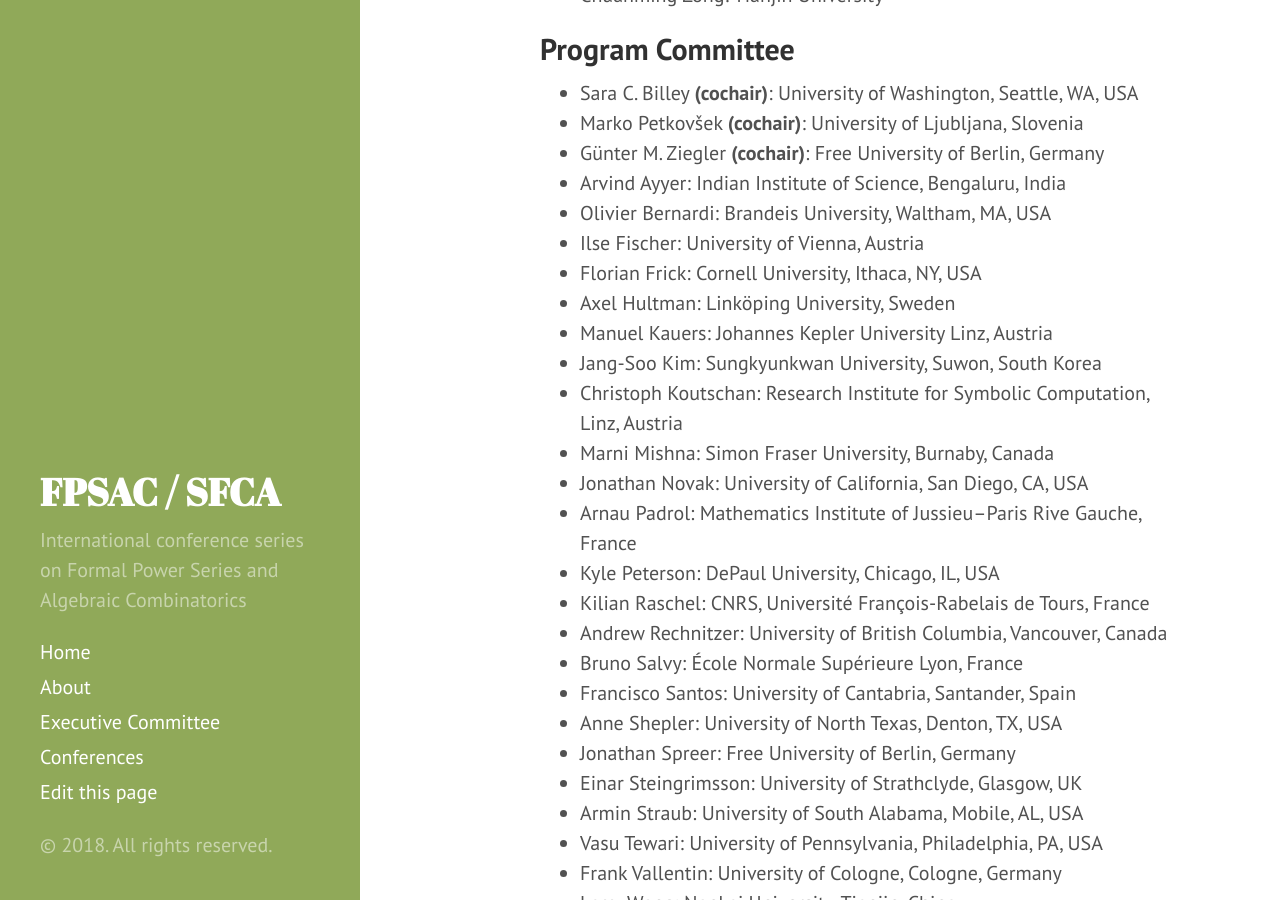
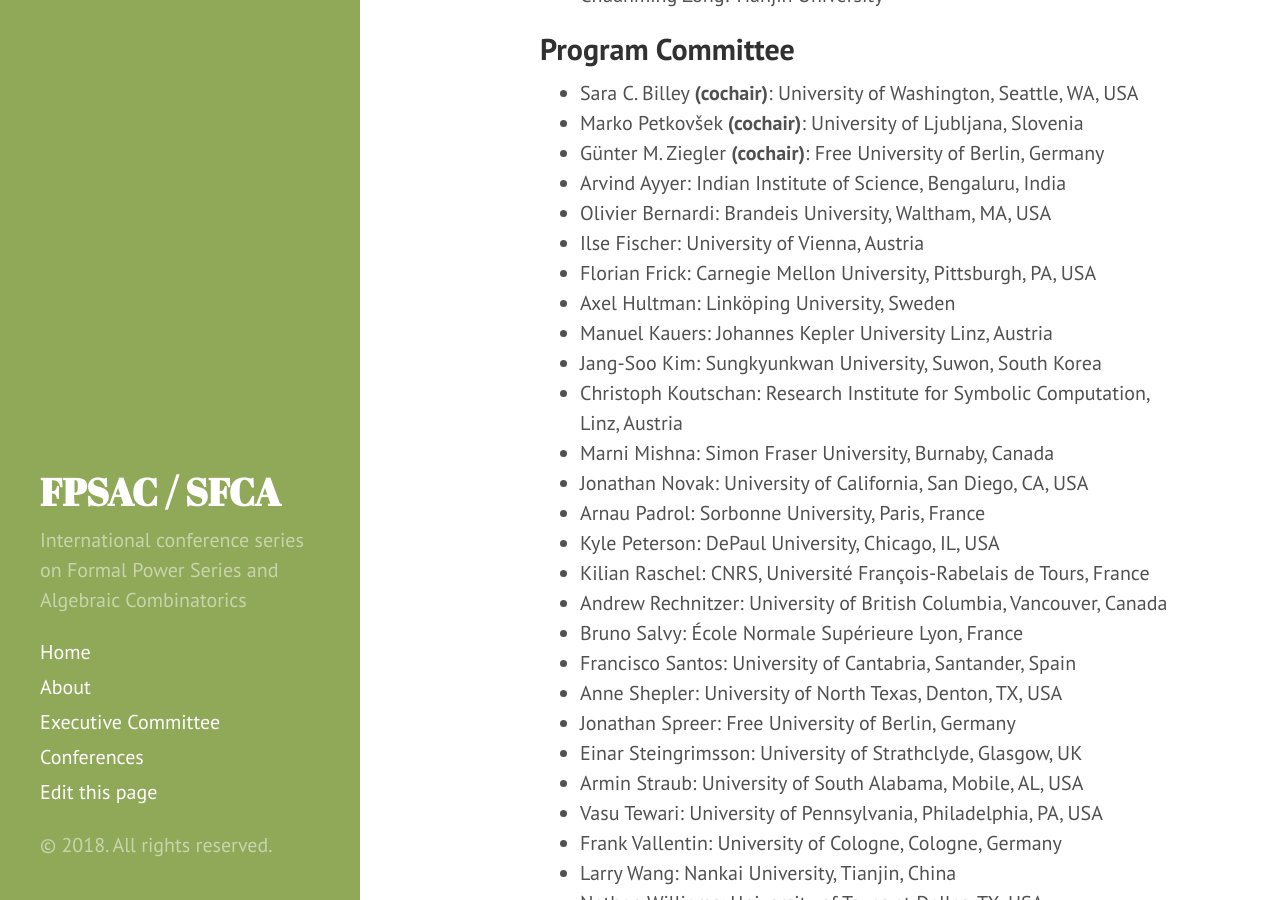
Before and after one commit to FPSAC/FPSAC.github.io, a Jekyll site: the page built from _confs/fpsac-2019.md, in a window 1280 px wide and 900 px high, scrolled down 942 px. Built offline with Jekyll 4.4.1, drawn with Linux system fonts in a browser that asks for light colours.

Commit message:
Update fpsac-2019.md

```diff
--- a/_confs/fpsac-2019.md
+++ b/_confs/fpsac-2019.md
@@ -47,7 +47,7 @@
 - name: Ilse Fischer
   affiliation: University of Vienna, Austria
 - name: Florian Frick
-  affiliation: Cornell University, Ithaca, NY, USA
+  affiliation: Carnegie Mellon University, Pittsburgh, PA, USA
 - name: Axel Hultman
   affiliation: Linköping University, Sweden
 - name: Manuel Kauers
@@ -61,7 +61,7 @@
 - name: Jonathan Novak
   affiliation: University of California, San Diego, CA, USA
 - name: Arnau Padrol
-  affiliation: Mathematics Institute of Jussieu–Paris Rive Gauche, France
+  affiliation: Sorbonne University, Paris, France
 - name: Kyle Peterson
   affiliation: DePaul University, Chicago, IL, USA
 - name: Kilian Raschel
```
